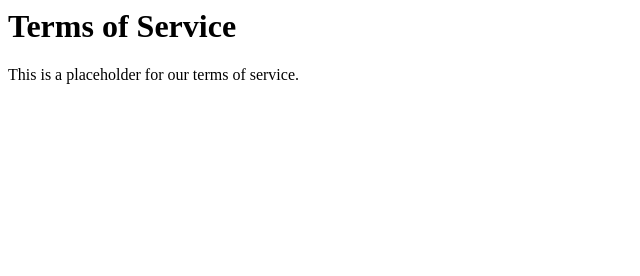
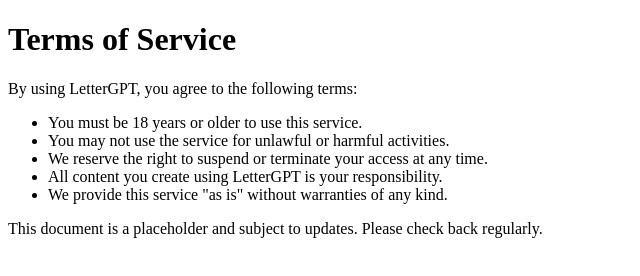
Before and after one commit to Lu9er/letterGPT, a plain HTML site: page tos.html in a window 1280 px wide. Shown: the whole page, without its empty margins (0-640 px from the left). Drawn offline with Linux system fonts and the light colour scheme.

Commit message:
Update tos.html

```diff
--- a/tos.html
+++ b/tos.html
@@ -1 +1,18 @@
-<h1>Terms of Service</h1><p>This is a placeholder for our terms of service.</p>
+<!DOCTYPE html>
+<html>
+<head>
+  <title>Terms of Service</title>
+</head>
+<body>
+  <h1>Terms of Service</h1>
+  <p>By using LetterGPT, you agree to the following terms:</p>
+  <ul>
+    <li>You must be 18 years or older to use this service.</li>
+    <li>You may not use the service for unlawful or harmful activities.</li>
+    <li>We reserve the right to suspend or terminate your access at any time.</li>
+    <li>All content you create using LetterGPT is your responsibility.</li>
+    <li>We provide this service "as is" without warranties of any kind.</li>
+  </ul>
+  <p>This document is a placeholder and subject to updates. Please check back regularly.</p>
+</body>
+</html>
```
